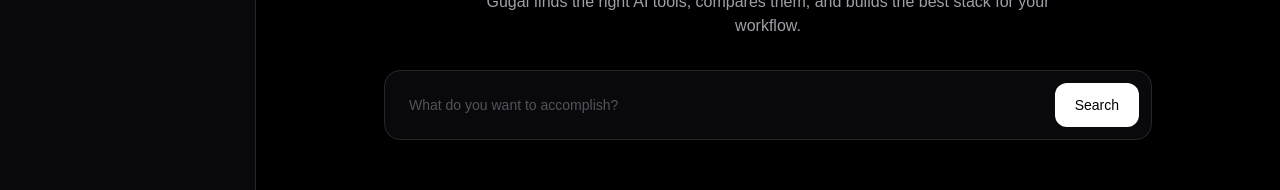
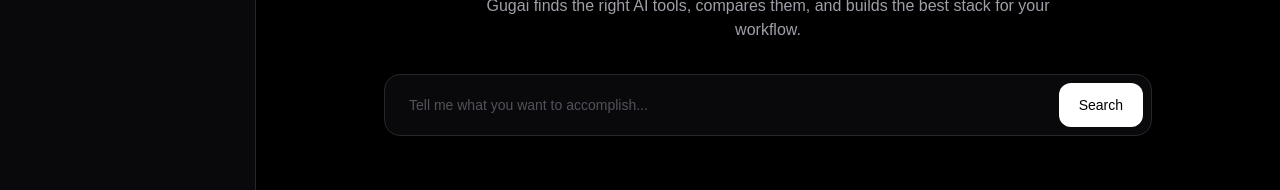
Before and after one commit to gugai-ai/gugai, a Next.js app: page / in a window 1280 px wide. Shown: the part 411-601 px from the top of the page. Built offline with nearby package versions, Linux system fonts and the light colour scheme.

Commit message:
Add reusable Gugai chat input

```diff
--- a/app/page.tsx
+++ b/app/page.tsx
@@ -1,4 +1,5 @@
 import Sidebar from "@/components/Sidebar";
+import ChatInput from "@/components/ChatInput";
 
 export default function Home() {
   return (
@@ -25,18 +26,8 @@
               best stack for your workflow.
             </p>
 
-            <div className="mt-8 rounded-2xl border border-zinc-800 bg-zinc-950 p-3">
-              <div className="flex items-center gap-3">
-                <input
-                  type="text"
-                  placeholder="What do you want to accomplish?"
-                  className="flex-1 bg-transparent px-3 py-3 text-sm text-white outline-none placeholder:text-zinc-600"
-                />
-
-                <button className="rounded-xl bg-white px-5 py-3 text-sm font-medium text-black">
-                  Search
-                </button>
-              </div>
+            <div className="mt-8">
+            <ChatInput />
             </div>
           </div>
         </section>
--- /dev/null
+++ b/components/ChatInput.tsx
@@ -0,0 +1,40 @@
+"use client";
+
+import { useState } from "react";
+
+export default function ChatInput() {
+  const [message, setMessage] = useState("");
+
+  function handleSubmit() {
+    if (!message.trim()) return;
+
+    console.log("User message:", message);
+    setMessage("");
+  }
+
+  return (
+    <div className="rounded-2xl border border-zinc-800 bg-zinc-950 p-2 shadow-2xl">
+      <div className="flex items-center gap-2">
+        <input
+          value={message}
+          onChange={(event) => setMessage(event.target.value)}
+          onKeyDown={(event) => {
+            if (event.key === "Enter") {
+              handleSubmit();
+            }
+          }}
+          type="text"
+          placeholder="Tell me what you want to accomplish..."
+          className="flex-1 bg-transparent px-4 py-3 text-sm text-white outline-none placeholder:text-zinc-600"
+        />
+
+        <button
+          onClick={handleSubmit}
+          className="rounded-xl bg-white px-5 py-3 text-sm font-medium text-black transition hover:bg-zinc-200"
+        >
+          Search
+        </button>
+      </div>
+    </div>
+  );
+}
```
